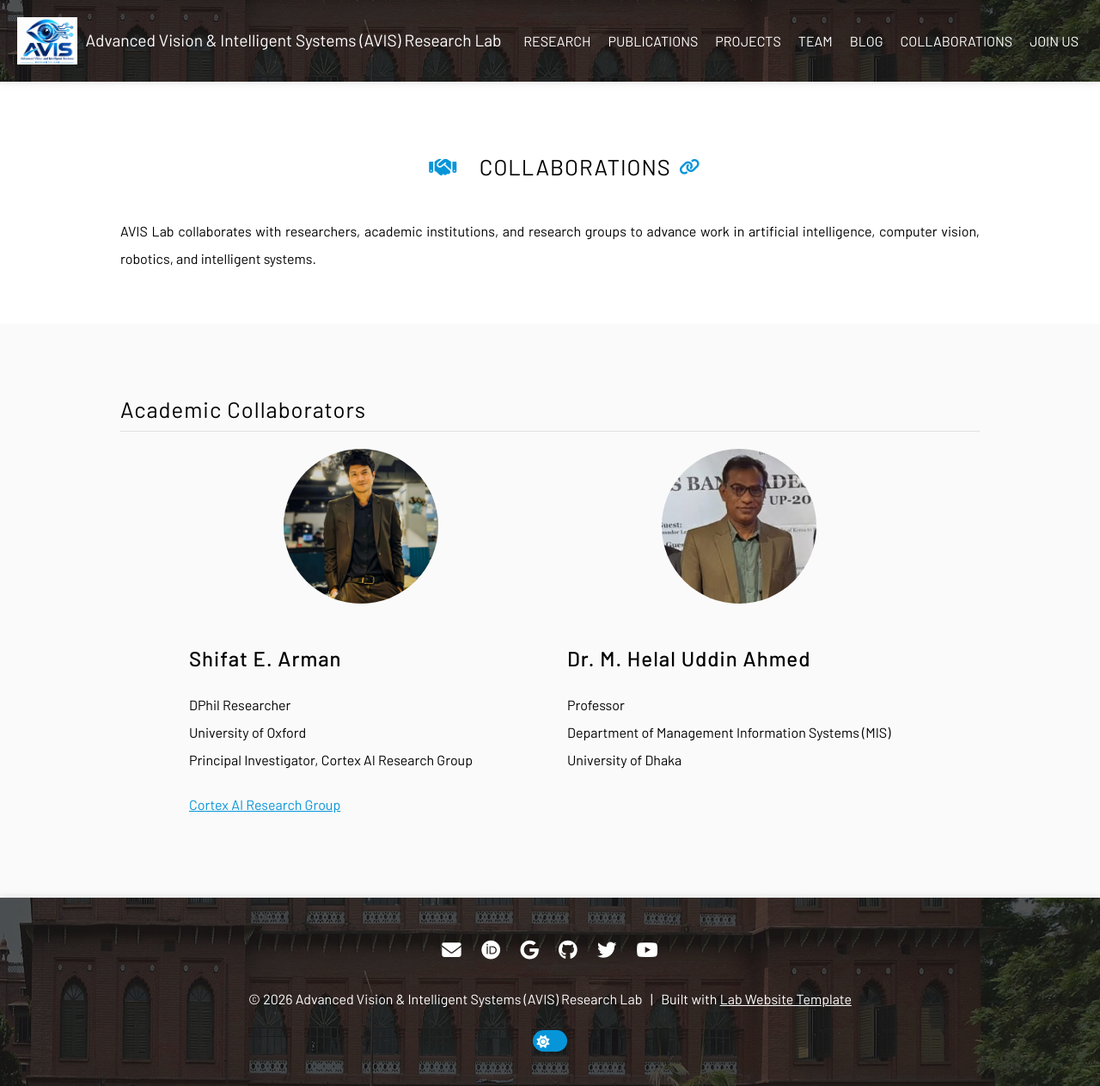
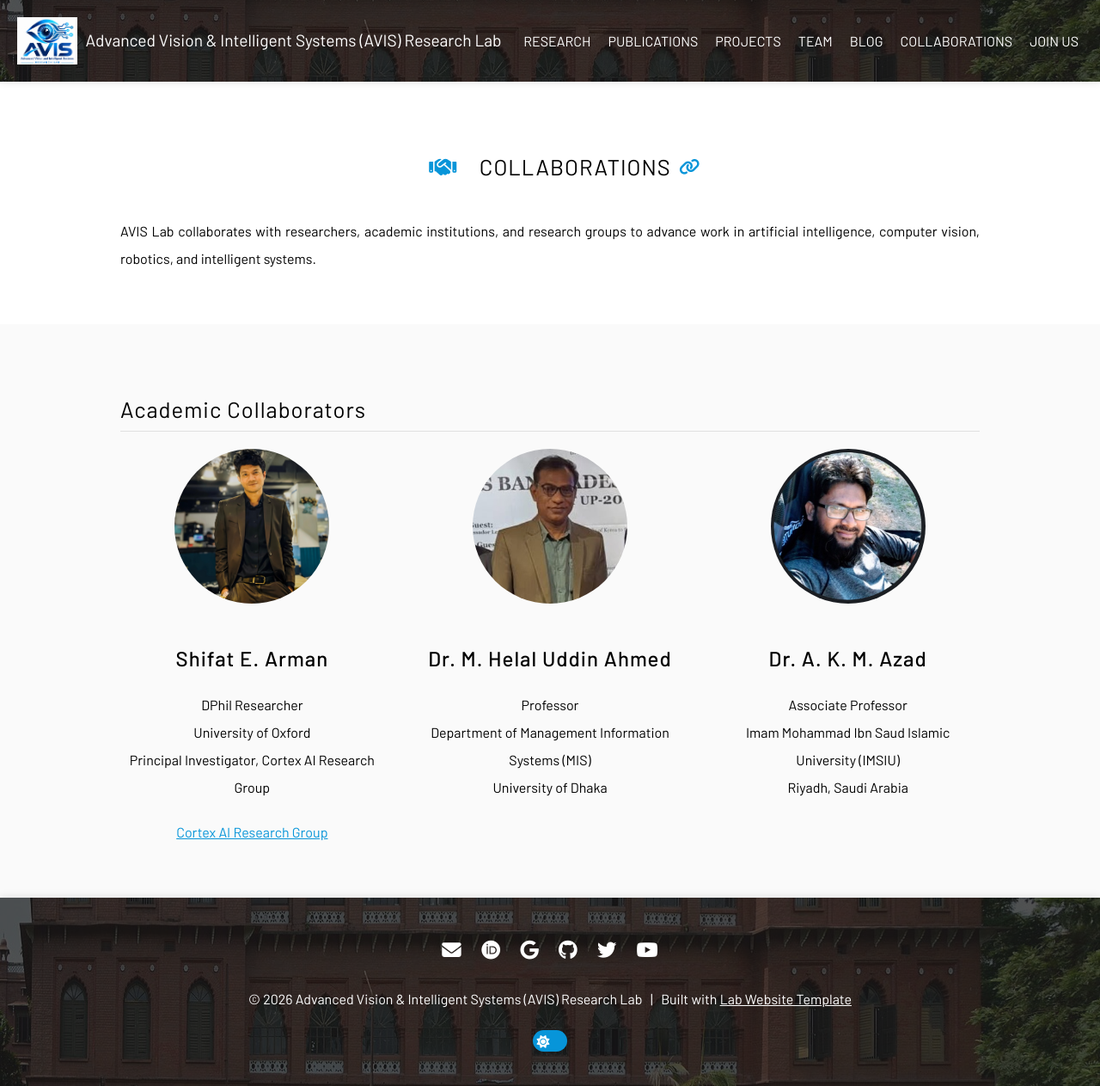
Before and after one commit to avis-res-lab/avis-res-lab.github.io, a Jekyll site: the page built from collaborators/index.md, in a window 1280 px wide and 1263 px high. Shown: the whole window at 86% size. Built offline with Jekyll 4.4.1, drawn with Linux system fonts in a browser that asks for light colours; a style sheet for code colours, icons or effects is not loaded.

Commit message:
Add Dr AKM Azad and center academic collaborator profiles

```diff
--- a/collaborators/index.md
+++ b/collaborators/index.md
@@ -15,6 +15,7 @@ AVIS Lab collaborates with researchers, academic institutions, and research grou
 
 <div style="display: flex; flex-wrap: wrap; gap: 40px; justify-content: center;">
 
+  <!-- Shifat E. Arman -->
   <div style="flex: 1 1 280px; max-width: 400px; text-align: center;">
     <img
       src="{{ '/images/shifat-e-arman.jpeg' | relative_url }}"
@@ -22,19 +23,22 @@ AVIS Lab collaborates with researchers, academic institutions, and research grou
       style="width: 180px; height: 180px; border-radius: 50%; object-fit: cover;"
     >
 
-    <h3>Shifat E. Arman</h3>
-    <p>
+    <h3 style="text-align: center;">Shifat E. Arman</h3>
+
+    <p style="text-align: center;">
       DPhil Researcher<br>
       University of Oxford<br>
       Principal Investigator, Cortex AI Research Group
     </p>
-    <p>
+
+    <p style="text-align: center;">
       <a href="https://cortexairg.com" target="_blank" rel="noopener noreferrer">
         Cortex AI Research Group
       </a>
     </p>
   </div>
 
+  <!-- Dr. M. Helal Uddin Ahmed -->
   <div style="flex: 1 1 280px; max-width: 400px; text-align: center;">
     <img
       src="{{ '/images/m-helal-uddin-ahmed.jpeg' | relative_url }}"
@@ -42,12 +46,30 @@ AVIS Lab collaborates with researchers, academic institutions, and research grou
       style="width: 180px; height: 180px; border-radius: 50%; object-fit: cover;"
     >
 
-    <h3>Dr. M. Helal Uddin Ahmed</h3>
-    <p>
+    <h3 style="text-align: center;">Dr. M. Helal Uddin Ahmed</h3>
+
+    <p style="text-align: center;">
       Professor<br>
       Department of Management Information Systems (MIS)<br>
       University of Dhaka
     </p>
   </div>
 
+  <!-- Dr. A. K. M. Azad -->
+  <div style="flex: 1 1 280px; max-width: 400px; text-align: center;">
+    <img
+      src="{{ '/images/akm-azad.jpeg' | relative_url }}"
+      alt="Dr. A. K. M. Azad"
+      style="width: 180px; height: 180px; border-radius: 50%; object-fit: cover;"
+    >
+
+    <h3 style="text-align: center;">Dr. A. K. M. Azad</h3>
+
+    <p style="text-align: center;">
+      Associate Professor<br>
+      Imam Mohammad Ibn Saud Islamic University (IMSIU)<br>
+      Riyadh, Saudi Arabia
+    </p>
+  </div>
+
 </div>
```
Also changed, not shown: images/akm-azad.jpeg (added).
